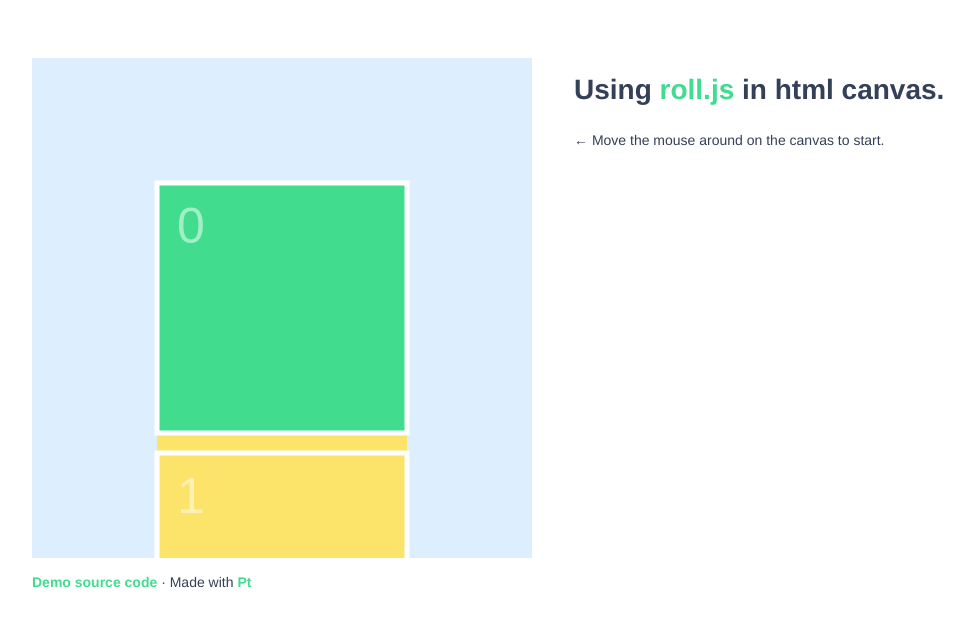
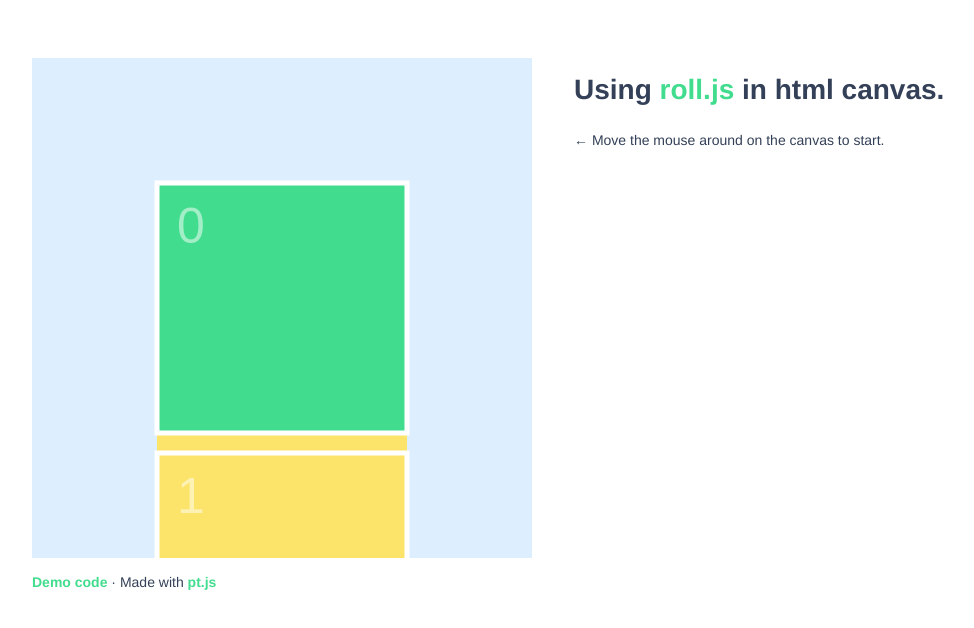
Before and after one commit to williamngan/roll, a website: page demo/canvas.html in a window 1280 px wide. Shown: the whole page, without its empty margins (26-1000 px from the left). Drawn offline with Linux system fonts and the light colour scheme.

Commit message:
fix canvas link

```diff
--- a/demo/canvas.html
+++ b/demo/canvas.html
@@ -54,7 +54,7 @@
 
 <div>
     <div id="pt"></div>
-    <p><a href="https://github.com/williamngan/roll/blob/master/demo/canvas.html">Demo source code</a> &middot; Made with <a href="http:/williamngan.github.io/pt">Pt</a></p>
+    <p><a href="https://github.com/williamngan/roll/blob/master/demo/canvas.html">Demo code</a> &middot; Made with <a href="http://williamngan.github.io/pt">pt.js</a></p>
 </div>
 
 <script>
```
